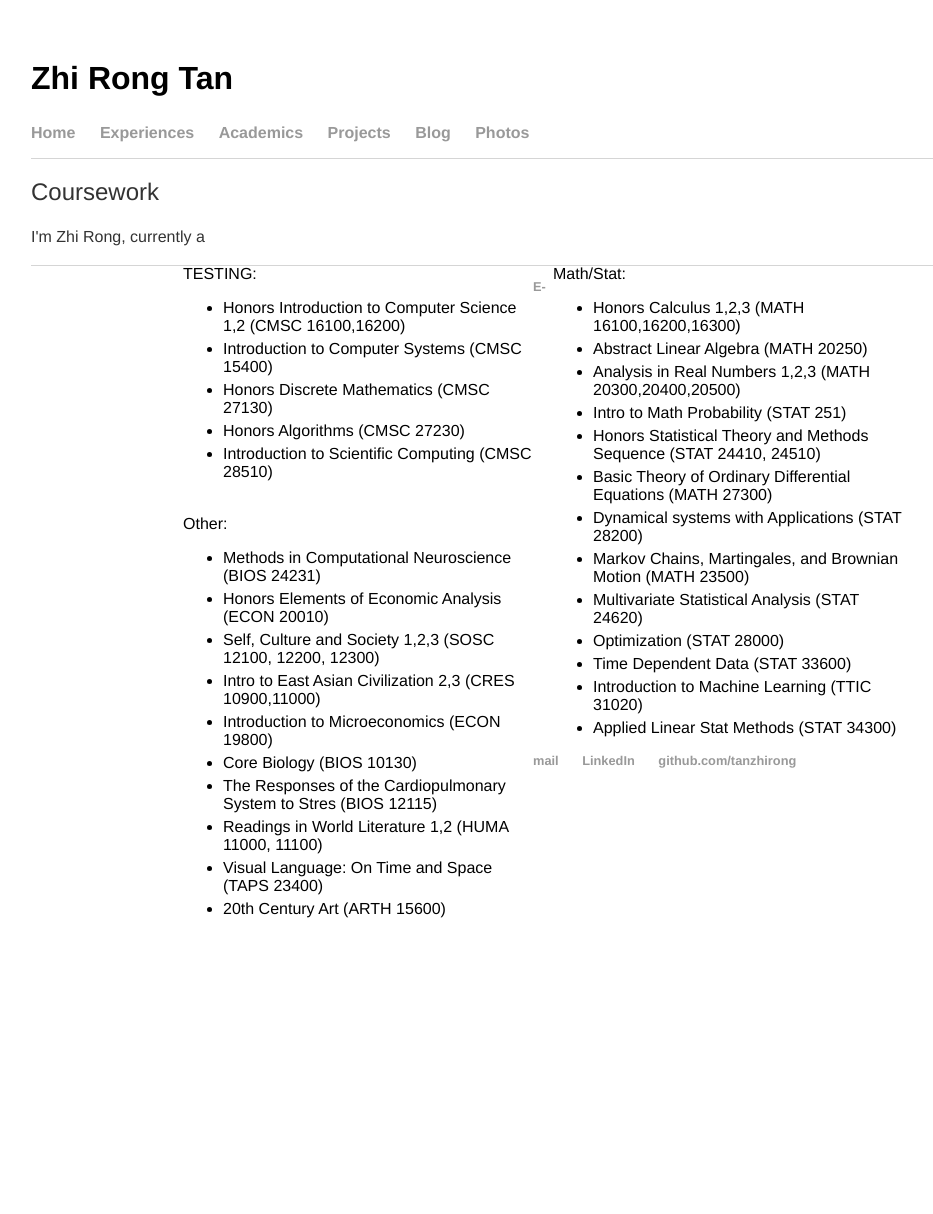
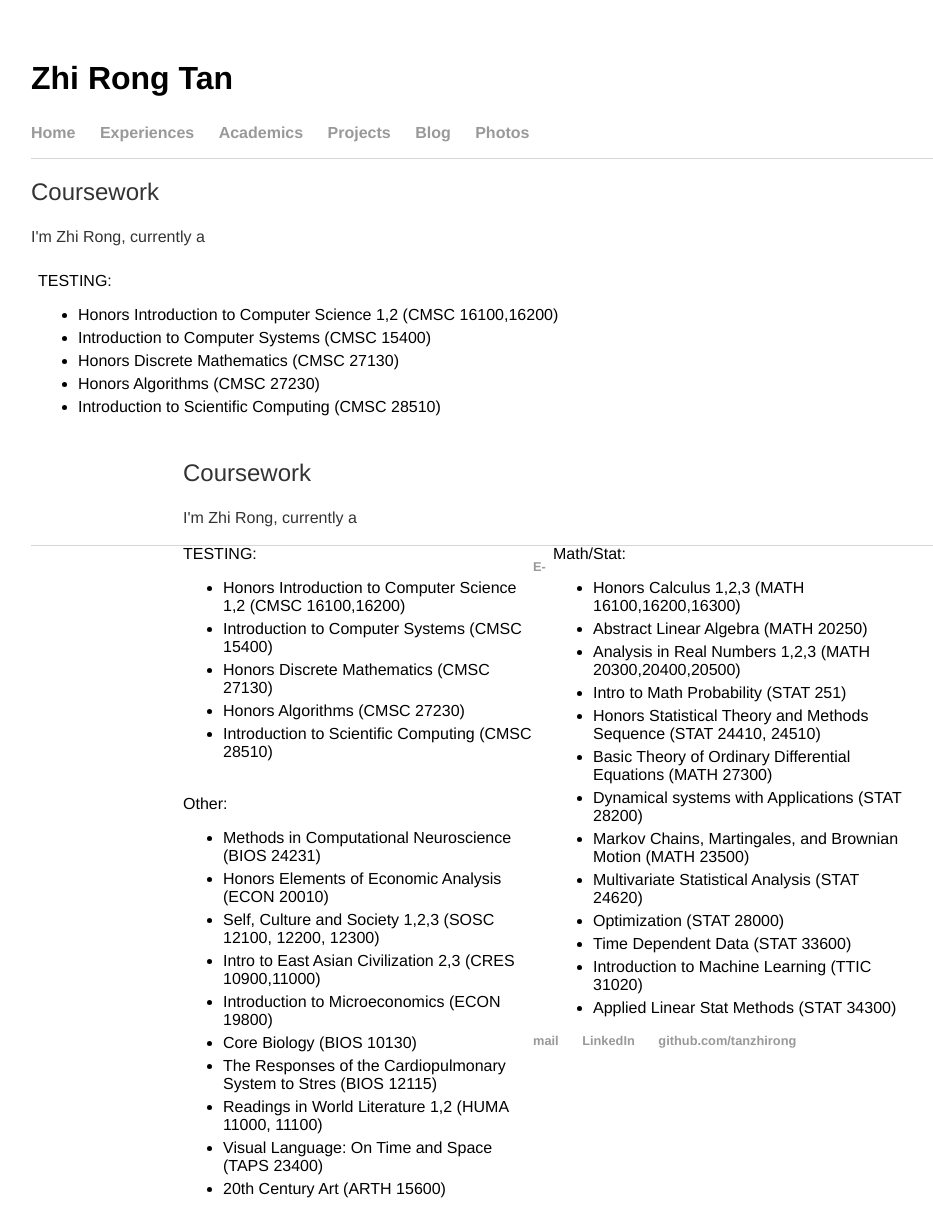
Before and after one commit to tanzhirong/tanzhirong.github.io, a Jekyll site: the page built from acad/index.html, in a window 1280 px wide. Shown: the whole page, without its empty margins (97-1030 px from the left). Built offline with Jekyll 4.4.1, drawn with Linux system fonts in a browser that asks for light colours; before the commit the page ends 934 px from its top, so only the background shows below that.

Commit message:
Update index.html

```diff
--- a/acad/index.html
+++ b/acad/index.html
@@ -4,6 +4,22 @@ title: Academics | Zhi Rong Tan
 ---
 	<h2>Coursework</h2>
 	<p>I'm Zhi Rong, currently a <a href="/about"></a></p>
+
+<table>
+	<tr>
+		<td>
+        TESTING:
+        <ul>
+        <li>Honors Introduction to Computer Science 1,2 (CMSC 16100,16200) </li>
+        <li>Introduction to Computer Systems (CMSC 15400) </li>
+        <li>Honors Discrete Mathematics (CMSC 27130)</li>
+        <li>Honors Algorithms (CMSC 27230)</li>
+	<li>Introduction to Scientific Computing (CMSC 28510)</li>
+        </ul>
+		</td>
+	</tr>
+</table>
+
 <style type="text/css">
 @media only screen and (min-device-width: 720px) {
 #wrap {
@@ -21,6 +37,9 @@ title: Academics | Zhi Rong Tan
 }
 </style>
 <div id="wrap">
+	<h2>Coursework</h2>
+	<p>I'm Zhi Rong, currently a <a href="/about"></a></p>
+
     <div id="left_col">
         TESTING:
         <ul>
```
